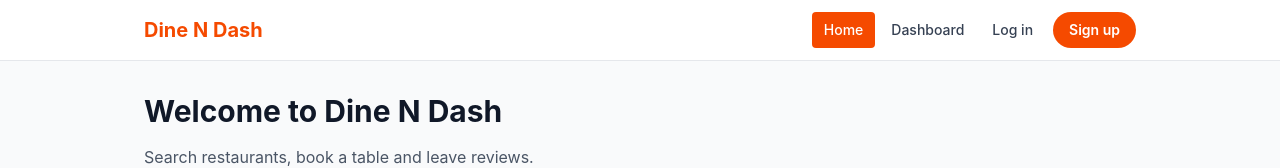
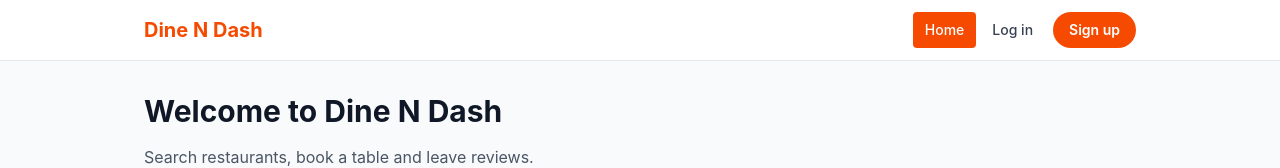
Before and after one commit to d4n1elliu/Dine-N-Dash, a React (Vite) app in the folder client/: page / in a window 1280 px wide. Shown: the top 168 px of the page. Built offline with nearby package versions, Linux system fonts and the light colour scheme; no server answers.

Commit message:
fix(frontend): hide dashboard link when logged out (#78)

```diff
--- a/client/src/components/Layout.tsx
+++ b/client/src/components/Layout.tsx
@@ -35,9 +35,11 @@ export default function Layout() {
                 Home
               </NavLink>
             )}
-            <NavLink to={dashboardFor(user?.role)} className={navLinkClass}>
-              Dashboard
-            </NavLink>
+            {isAuthenticated && (
+              <NavLink to={dashboardFor(user?.role)} className={navLinkClass}>
+                Dashboard
+              </NavLink>
+            )}
             {isAuthenticated ? (
               <button
                 type="button"
```
